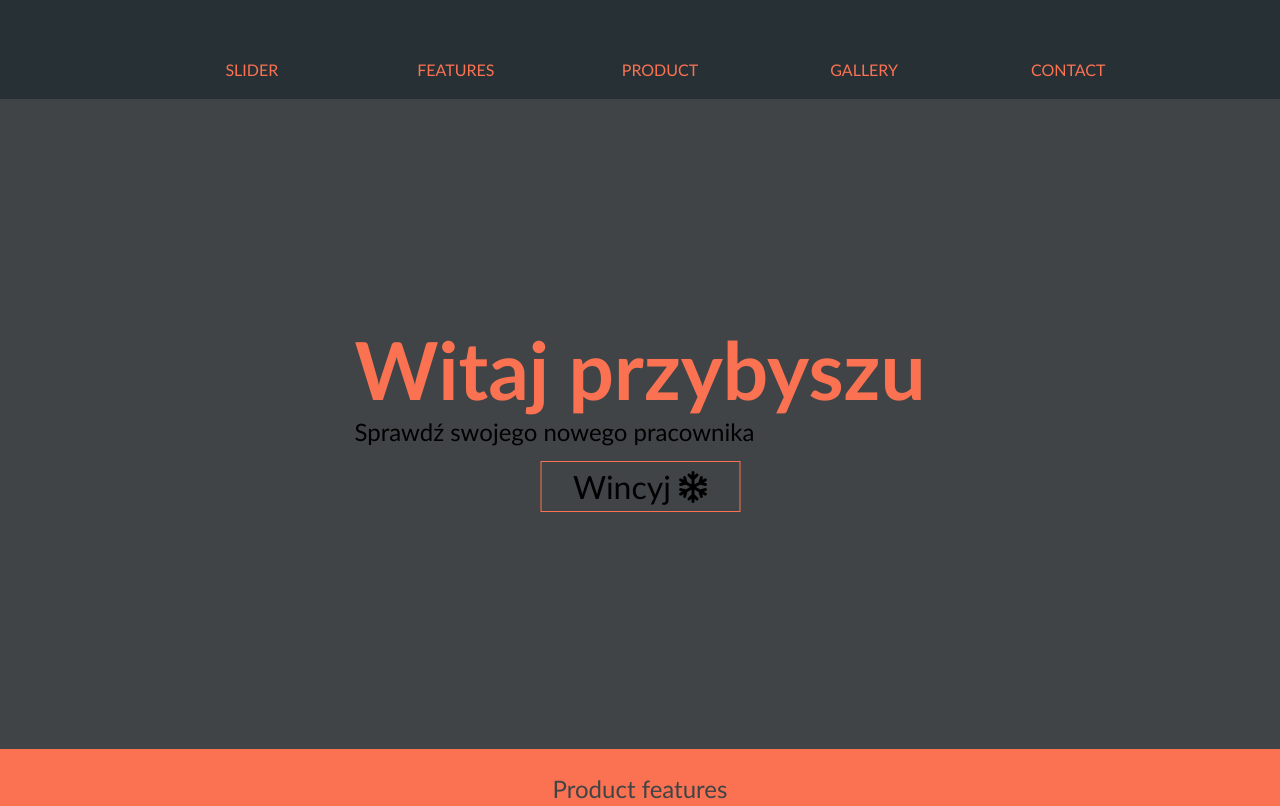
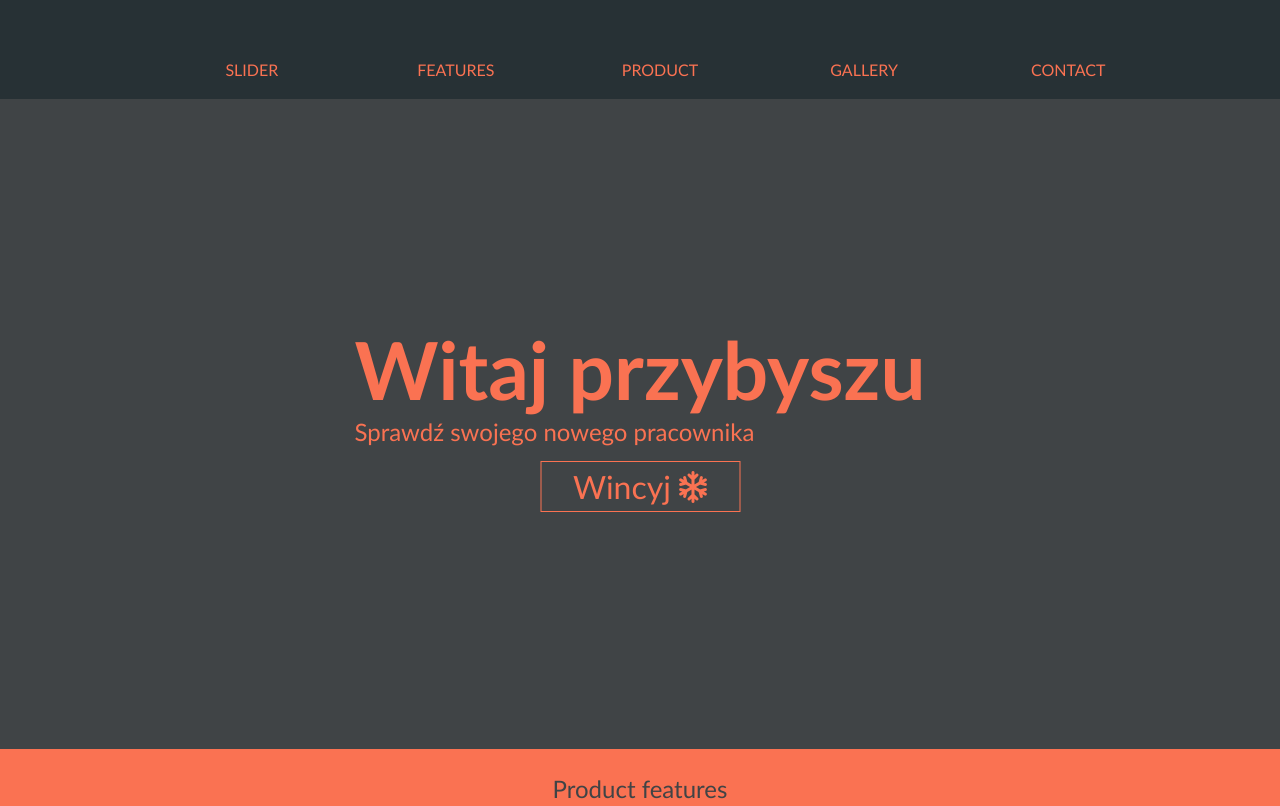
Before and after one commit to szymon-pers/My-WebPage, a plain HTML site: page index.html in a window 1280 px wide. Shown: the top 806 px of the page. Drawn offline with Linux system fonts and the light colour scheme; a web font is replaced by a local one.

Commit message:
Update style.css

```diff
--- a/style.css
+++ b/style.css
@@ -40,7 +40,7 @@ section > h2,h3{
     margin-bottom: 25px;
 }
 
-section: :nth-of-type(2n+1){
+section:nth-of-type(2n+1){
     background: #404446;
     color: #FA7252;
 }
```
